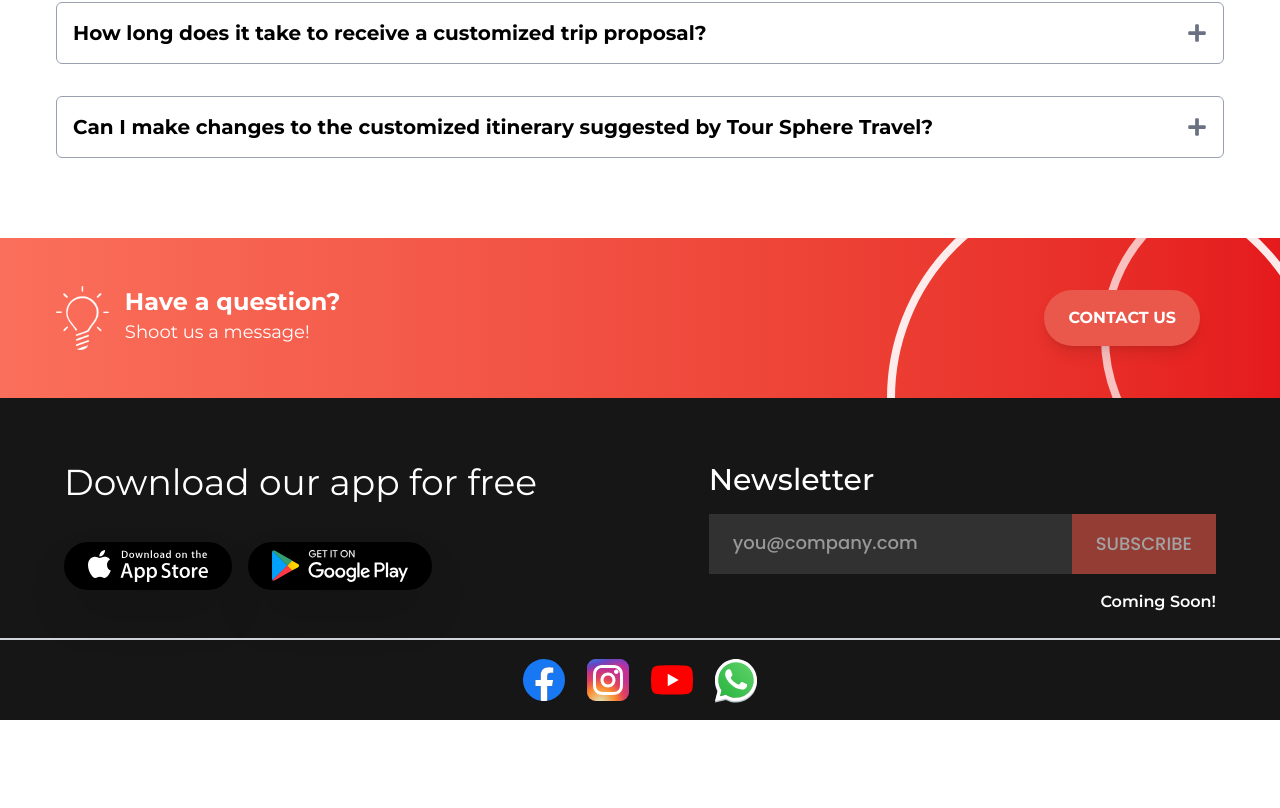
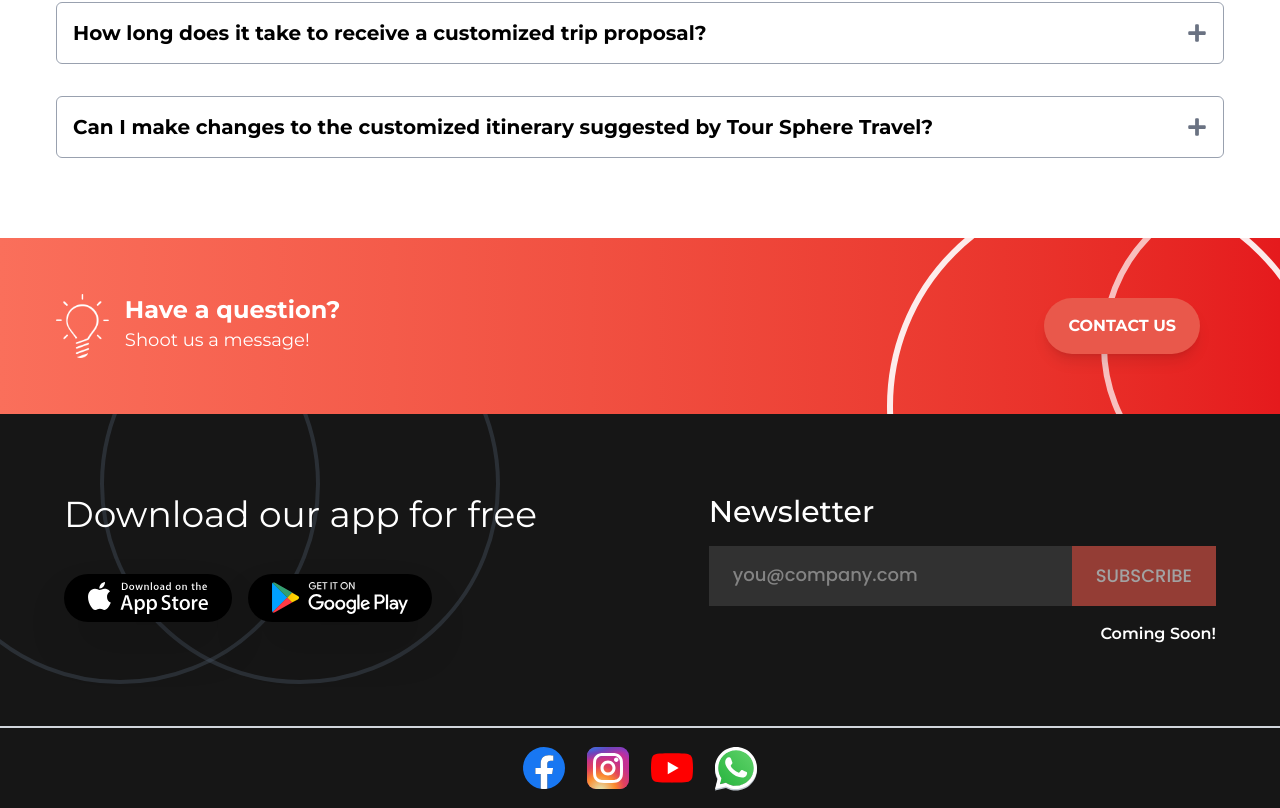
Before and after one commit to shahab-02/tourSphereTravel, a React (Vite) app: page / in a window 1280 px wide. Shown: the part 4644-5452 px from the top of the page. Before the commit the page ends 5364 px from the top, so only its background shows below. Built offline with nearby package versions, Linux system fonts and the light colour scheme.

Commit message:
Update UI styles in Footer and LandingPage components
Enhanced the visual appearance of the Footer and LandingPage components by adjusting layout, spacing, and background elements. Removed unused icon imports from Navbar.jsx for code cleanup.

```diff
--- a/src/components/Footer.jsx
+++ b/src/components/Footer.jsx
@@ -8,11 +8,17 @@ import youtubeLogo from '../assets/youtubeLogo.svg'
 
 function Footer() {
   return (
-      <footer className='w-full bg-[#161616] font-montserrat'>
-      <div className="flex justify-between  flex-col lg:flex-row lg:flex-1 h-full text-white p-6 lg:pt-16">
-        <div className='lg:pl-10'>
-          <h1 className='text-3xl xl:text-4xl'>Download our app for free</h1>
-          <div className='flex space-x-4'>
+      <footer className='w-full h-full  bg-[#161616] font-montserrat'>
+      <div className="flex justify-between  flex-col lg:flex-row lg:flex-1 text-white p-6 lg:pt-20 pb-20 relative overflow-hidden">
+        <div className='h-100 w-100 text-gray-600 rounded-full border-4 absolute opacity-40 top-[-130px] left-[-80px] '></div>
+        <div className='h-100 w-100 text-gray-600 rounded-full border-4 absolute opacity-40 top-[-130px] left-[100px] '></div>
+        {/* left div */}
+        <div className='lg:pl-10 relative'>
+
+          <div>
+            <h1 className='text-3xl xl:text-4xl '>Download our app for free</h1>
+          </div>
+          <div className='flex space-x-4 '>
           <a href='#'>
              <button className='lg:h-10 xl:h-12 mt-6 lg:mt-10 bg-black rounded-full shadow-2xl px-4 md:px-8 py-2 md:py-4 lg:px-6 lg:py-2'>
              <img src={appleStore} className='h-full w-full  object-cover'/>
@@ -23,14 +29,14 @@ function Footer() {
             <img src={googlePlaystoreLogo} className='h-full w-full  object-cover'/>
             </button>
           </a>
-
-             </div>
+            </div>
         </div>
+        {/* Right Div */}
         <div className='lg:pr-10'>
           <h1 className='text-2xl xl:text-3xl font-medium pt-8 lg:pt-0'>Newsletter</h1>
           <div className='pt-4 flex font-poppins'>
-            <input type="text" placeholder='you@company.com' className='bg-[#313131]  px-4 py-2 lg:px-6 lg:py-4 font-medium  w-full placeholder:text-xs lg:placeholder:text-lg' />
-            <a href="#"><button className='bg-[#E9584B] px-4 py-4 lg:px-6 lg:py-4 font-medium opacity-60  text-xs lg:text-lg w-full '>SUBSCRIBE</button></a>
+            <input type="text" placeholder='you@company.com' className='bg-[#313131]  px-4 py-2 lg:px-6 lg:py-4 font-medium  w-full placeholder:text-md placeholder:text-white placeholder:opacity-40 lg:placeholder:text-lg' />
+            <a href="#"><button className='bg-[#E9584B] px-4 py-4 lg:px-6 lg:py-4 font-medium opacity-60  text-sm lg:text-lg w-full '>SUBSCRIBE</button></a>
           </div>
           <h2 className='pt-4 text-md text-right font-semibold'>Coming Soon!</h2>
         </div>
--- a/src/components/LandingPage.jsx
+++ b/src/components/LandingPage.jsx
@@ -125,7 +125,7 @@ function LandingPage() {
        </div>
 
        {/* Section 8 Desktop*/}
-  <div className="hidden lg:flex lg:flex-row overflow-hidden justify-between items-center mt-20 w-full h-40 bg-gradient-to-r from-[#FA6F5B] to-[#E51A1D]">
+  <div className="hidden lg:flex lg:flex-row overflow-hidden justify-between items-center mt-20 w-full h-full bg-gradient-to-r from-[#FA6F5B] to-[#E51A1D]">
        {/* Left div */}
   <div className="flex p-14">
     <div><img src={questionLogo} className="h-16 w-auto" /></div>
@@ -136,8 +136,8 @@ function LandingPage() {
   </div>
      {/* Right div */}
   <div className="relative flex items-center justify-center">
-    <div className="h-110 w-110 border-8 opacity-90 border-white rounded-full absolute right-[-20%] top-[-200%]"></div>
-    <div className="h-80 w-80 border-8 opacity-70 border-white rounded-full absolute right-[-60%] top-[-200%]"></div>
+    <div className="h-110 w-110 border-6 opacity-90 border-white rounded-full absolute right-[-20%] top-[-200%]"></div>
+    <div className="h-80 w-80 border-6 opacity-70 border-white rounded-full absolute right-[-60%] top-[-200%]"></div>
     <div className='pr-20'>
     <button className=" relative bg-[#E9584B] font-bold text-white px-6 py-4 rounded-full shadow-lg ">CONTACT US</button>
     </div>
@@ -145,7 +145,7 @@ function LandingPage() {
 </div>
 
 {/* Section 8 Mobile and Tab */}
-<div className=" lg:hidden flex flex-row overflow-hidden justify-between items-center mt-20 w-full h-40 bg-gradient-to-r from-[#FA6F5B] to-[#E51A1D]">
+<div className=" lg:hidden flex flex-row overflow-hidden justify-between items-center mt-20 pt-4 pb-6 w-full h-full bg-gradient-to-r from-[#FA6F5B] to-[#E51A1D]">
        {/* Left div */}
   <div className="flex pl-4 md:pl-12">
     <div><img src={questionLogo} className="h-12 w-auto" /></div>
--- a/src/components/Navbar.jsx
+++ b/src/components/Navbar.jsx
@@ -1,7 +1,6 @@
 import React, { useState }  from 'react'
 import logo from '../assets/logo.png'
 import { Bars3Icon, XMarkIcon } from "@heroicons/react/24/outline";
-import { FaGooglePay, FaApple } from 'react-icons/fa';
 
 
 
```
